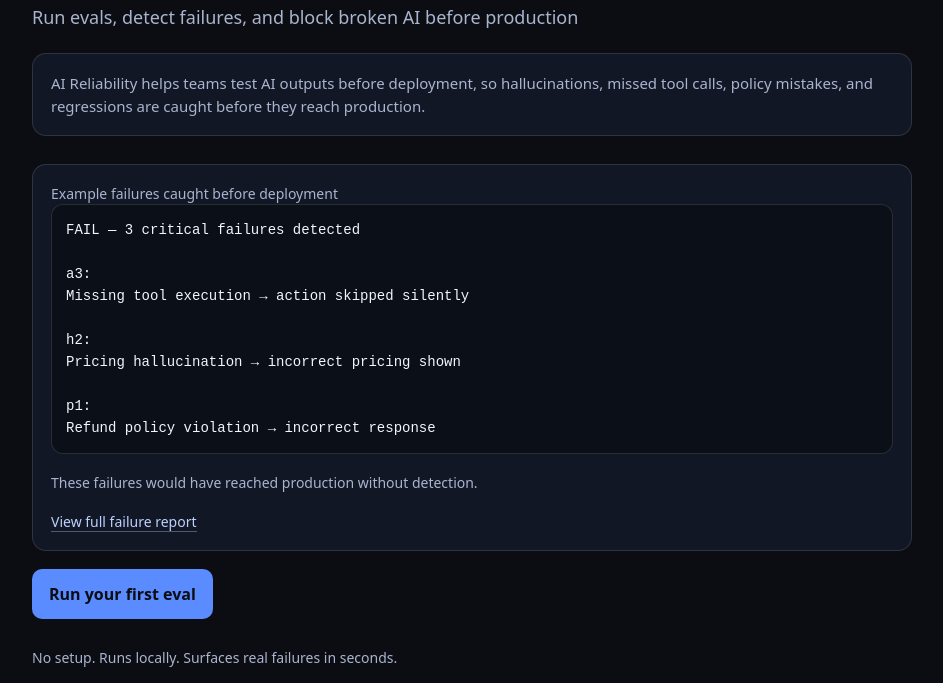
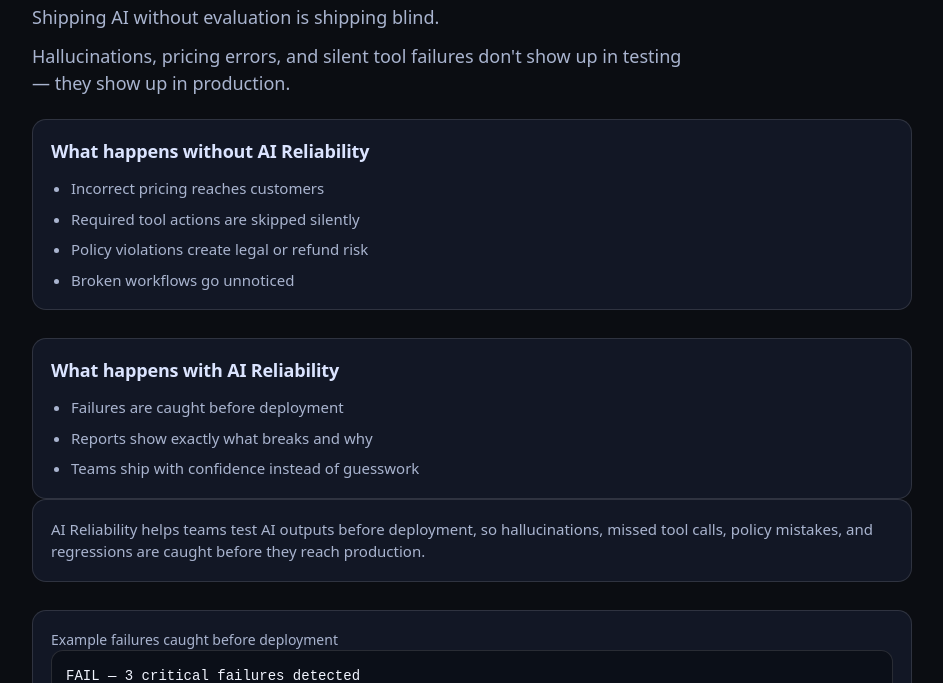
Before and after one commit to aireliability/ai-reliability, a website: page docs/index.html in a window 1280 px wide. Shown: the part 112-795 px from the top of the page, without its empty margins (168-1111 px from the left). Drawn offline with Linux system fonts and the light colour scheme.

Commit message:
Conversion trigger layer with risk framing and urgency messaging

```diff
--- a/docs/index.html
+++ b/docs/index.html
@@ -130,12 +130,58 @@
       a.link:hover {
         border-bottom-color: rgba(188, 208, 255, 0.75);
       }
+      .hero-sub p {
+        margin: 0 0 12px;
+        color: var(--muted);
+        font-size: 18px;
+        max-width: 64ch;
+        line-height: 1.5;
+      }
+      .hero-sub p:last-child {
+        margin-bottom: 22px;
+      }
+      .conversion-list {
+        margin: 0;
+        padding-left: 1.25rem;
+        color: var(--muted);
+        font-size: 15px;
+      }
+      .conversion-list li {
+        margin-top: 8px;
+      }
+      .conversion-list li:first-child {
+        margin-top: 0;
+      }
     </style>
   </head>
   <body>
     <main class="wrap">
       <h1>Catch bad AI deploys before they ship</h1>
-      <p class="sub">Run evals, detect failures, and block broken AI before production</p>
+      <div class="hero-sub">
+        <p>Shipping AI without evaluation is shipping blind.</p>
+        <p>
+          Hallucinations, pricing errors, and silent tool failures don't show up in testing — they show up in production.
+        </p>
+      </div>
+
+      <section class="card section" aria-label="What happens without AI Reliability" style="margin-top: 0">
+        <h2>What happens without AI Reliability</h2>
+        <ul class="conversion-list">
+          <li>Incorrect pricing reaches customers</li>
+          <li>Required tool actions are skipped silently</li>
+          <li>Policy violations create legal or refund risk</li>
+          <li>Broken workflows go unnoticed</li>
+        </ul>
+      </section>
+
+      <section class="card section" aria-label="What happens with AI Reliability">
+        <h2>What happens with AI Reliability</h2>
+        <ul class="conversion-list">
+          <li>Failures are caught before deployment</li>
+          <li>Reports show exactly what breaks and why</li>
+          <li>Teams ship with confidence instead of guesswork</li>
+        </ul>
+      </section>
 
       <div class="card" aria-label="Trust overview">
         <p style="margin: 0; color: var(--muted); font-size: 15px">
@@ -162,7 +208,10 @@ Refund policy violation → incorrect response</code></pre>
         </p>
       </div>
 
-      <div class="row">
+      <p class="foot" style="margin-top: 0; margin-bottom: 12px; color: var(--text); font-size: 16px">
+        Run a real failure check in under 30 seconds.
+      </p>
+      <div class="row" style="margin-top: 0">
         <a
           class="btn primary"
           href="https://github.com/aireliability/ai-reliability#quick-start"
@@ -171,11 +220,9 @@ Refund policy violation → incorrect response</code></pre>
           Run your first eval
         </a>
       </div>
-      <p class="foot">No setup. Runs locally. Surfaces real failures in seconds.</p>
-      <p class="foot">Runs locally in under 30 seconds</p>
-      <p class="foot">Run this locally to detect high-risk failures before deployment</p>
       <pre><code>npm install
 npm run dev:file:openai</code></pre>
+      <p class="foot">Most teams discover these failures after users do.</p>
 
       <section class="section" aria-label="What it checks">
         <h2>What it checks</h2>
```
